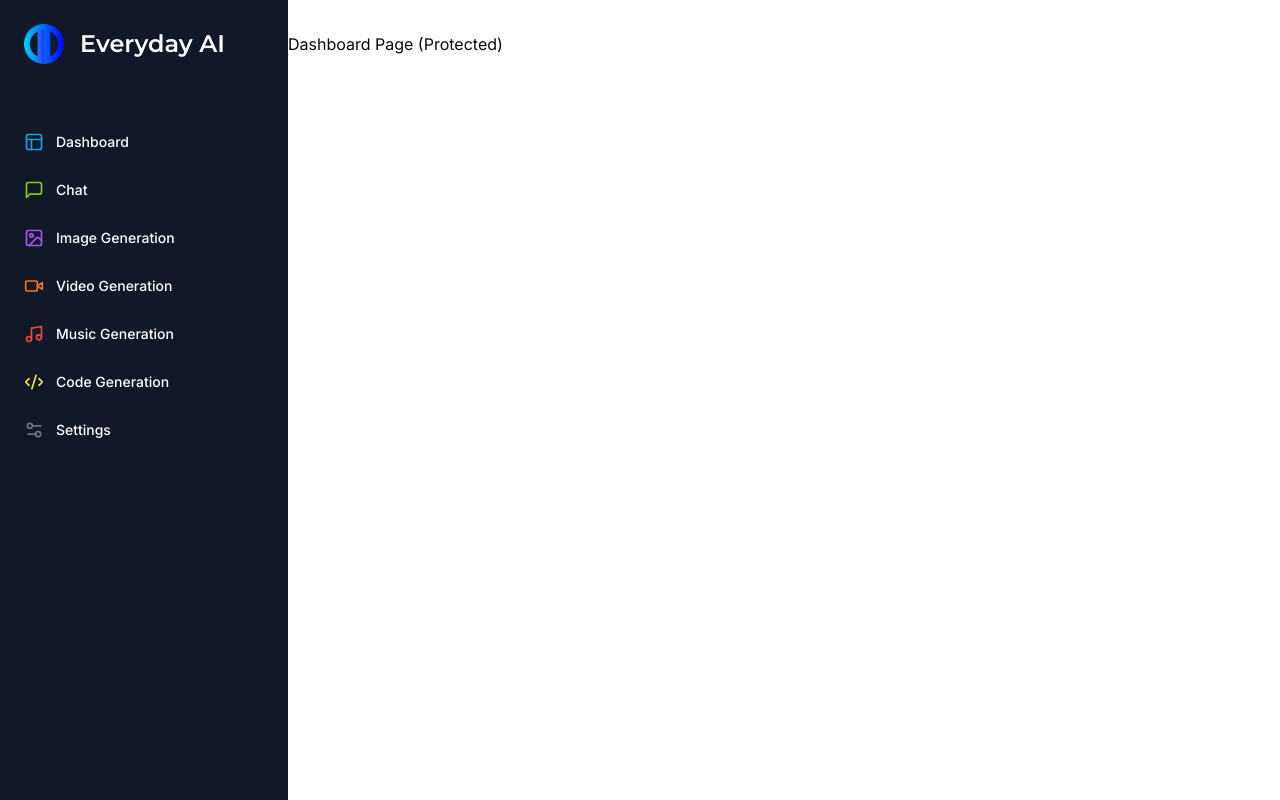
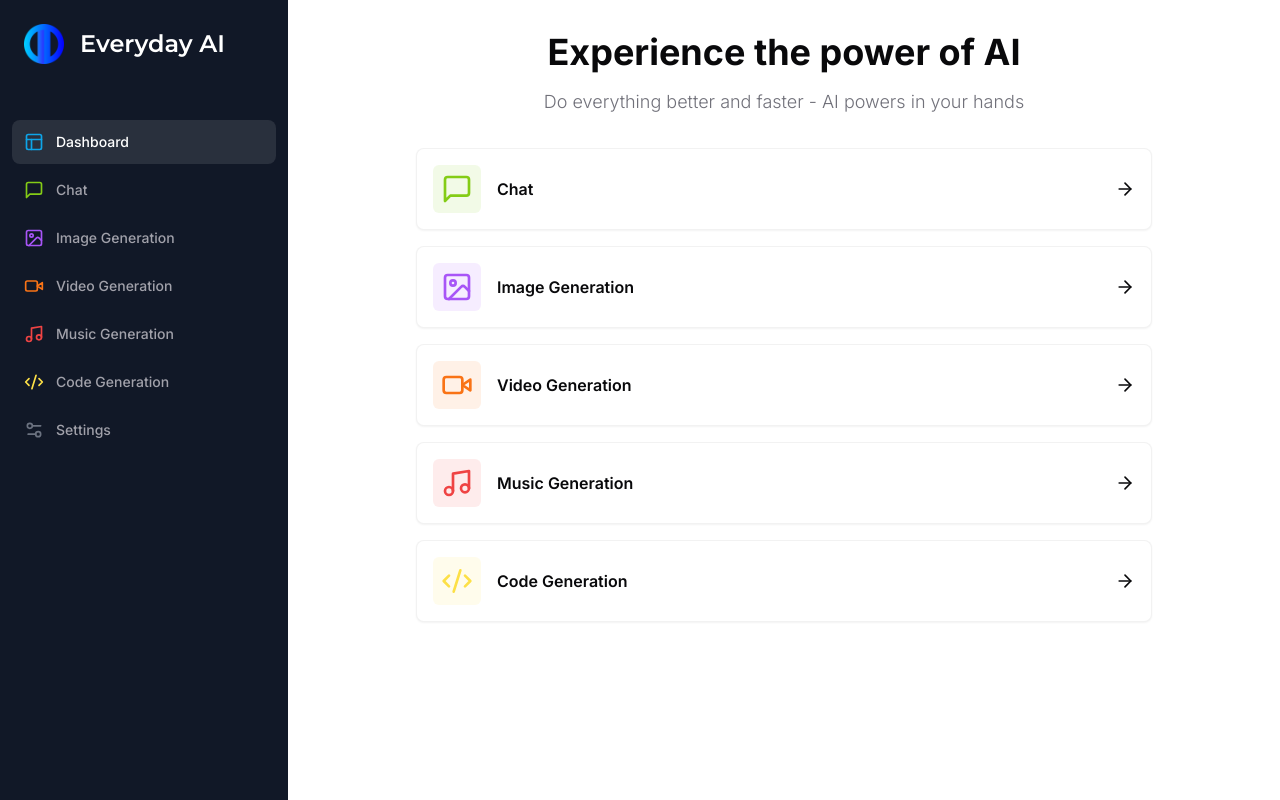
Before and after one commit to kennychowpd/everyday-ai-saas, a Next.js app: page /dashboard in a window 1280 px wide. Built offline with nearby package versions, Linux system fonts and the light colour scheme.

Commit message:
built pages boilerplates

```diff
--- /dev/null
+++ b/app/(dashboard)/(routes)/chat/page.tsx
@@ -0,0 +1,5 @@
+const ChatPage = () => {
+  return ( <div>Hello Chat</div> );
+}
+
+export default ChatPage;
--- /dev/null
+++ b/app/(dashboard)/(routes)/code-generation/page.tsx
@@ -0,0 +1,5 @@
+const CodeGenerationPage = () => {
+  return ( <div>Hello CodeGeneration</div> );
+}
+
+export default CodeGenerationPage;
--- a/app/(dashboard)/(routes)/dashboard/page.tsx
+++ b/app/(dashboard)/(routes)/dashboard/page.tsx
@@ -1,9 +1,84 @@
-import { UserButton } from '@clerk/nextjs'
+'use client'
+
+import { Card } from '@/components/ui/card'
+import { cn } from '@/lib/utils'
+
+import {
+  ArrowRight,
+  Code2,
+  ImageIcon,
+  MessageSquare,
+  Music,
+  Video,
+} from 'lucide-react'
+import { useRouter } from 'next/navigation'
 
 const DashboardPage = () => {
+  const router = useRouter()
+  const tools = [
+    {
+      label: 'Chat',
+      icon: MessageSquare,
+      href: '/chat',
+      color: 'text-lime-500',
+      bgColor: 'bg-lime-500/10',
+    },
+    {
+      label: 'Image Generation',
+      icon: ImageIcon,
+      href: '/image-generation',
+      color: 'text-purple-500',
+      bgColor: 'bg-purple-500/10',
+    },
+    {
+      label: 'Video Generation',
+      icon: Video,
+      href: '/video-generation',
+      color: 'text-orange-500',
+      bgColor: 'bg-orange-500/10',
+    },
+    {
+      label: 'Music Generation',
+      icon: Music,
+      href: '/music-generation',
+      color: 'text-red-500',
+      bgColor: 'bg-red-500/10',
+    },
+    {
+      label: 'Code Generation',
+      icon: Code2,
+      href: '/code-generation',
+      color: 'text-yellow-300',
+      bgColor: 'bg-yellow-300/10',
+    },
+  ]
+
   return (
     <div>
-      <p>Dashboard Page (Protected)</p>
+      <div className='mb-8 space-y-4'>
+        <h2 className='text-2xl md:text-4xl font-bold text-center'>
+          Experience the power of AI
+        </h2>
+        <p className='text-muted-foreground font-light text-sm md:text-lg text-center'>
+          Do everything better and faster - AI powers in your hands
+        </p>
+      </div>
+      <div className='px-4 md:px-20 lg:px-32 space-y-4'>
+        {tools.map((tool) => (
+          <Card
+            onClick={() => router.push(tool.href)}
+            key={tool.href}
+            className='p-4 border-black/5 flex items-center justify-between hover:shadow-md transition cursor-pointer'>
+            <div className='flex items-center gap-x-4'>
+              <div className={cn('p-2 w-fit rounded-md', tool.bgColor)}>
+                <tool.icon className={cn('w-8 h-8', tool.color)} />
+              </div>
+              <div className='font-semibold'>{tool.label}</div>
+            </div>
+            <ArrowRight className='w-5 h-5' />
+          </Card>
+        ))}
+      </div>
     </div>
   )
 }
--- /dev/null
+++ b/app/(dashboard)/(routes)/image-generation/page.tsx
@@ -0,0 +1,5 @@
+const ImageGenerationPage = () => {
+  return (  <div>Hello ImageGeneration</div> );
+}
+
+export default ImageGenerationPage;
--- /dev/null
+++ b/app/(dashboard)/(routes)/music-generation/page.tsx
@@ -0,0 +1,5 @@
+const MusicGenerationPage = () => {
+  return <div>Hello MusicGen</div>
+}
+
+export default MusicGenerationPage
--- /dev/null
+++ b/app/(dashboard)/(routes)/video-generation/page.tsx
@@ -0,0 +1,5 @@
+const VideoGenerationPage = () => {
+  return (  <div>Hello Video</div> );
+}
+
+export default VideoGenerationPage;
--- a/components/mobile-sidebar.tsx
+++ b/components/mobile-sidebar.tsx
@@ -2,15 +2,26 @@
 
 import { Menu } from 'lucide-react'
 import { Button } from './ui/button'
+import { Sheet, SheetContent, SheetTrigger } from './ui/sheet'
+import Sidebar from './sidebar'
 
 const MobileSidebar = () => {
   return (
+    <Sheet>
+      <SheetTrigger>
         <Button
           variant='ghost'
           size='icon'
           className='md:hidden'>
           <Menu />
         </Button>
+      </SheetTrigger>
+      <SheetContent
+        side='left'
+        className='p-0'>
+        <Sidebar />
+      </SheetContent>
+    </Sheet>
   )
 }
 
--- a/components/sidebar.tsx
+++ b/components/sidebar.tsx
@@ -2,8 +2,10 @@
 
 import Image from 'next/image'
 import Link from 'next/link'
+import { Montserrat } from 'next/font/google'
+import {usePathname} from 'next/navigation'
+import { useEffect, useState } from 'react'
 
-import { Montserrat } from 'next/font/google'
 import { cn } from '@/lib/utils'
 import {
   Code2,
@@ -36,25 +38,25 @@
   {
     label: 'Image Generation',
     icon: ImageIcon,
-    href: '/image',
+    href: '/image-generation',
     color: 'text-purple-500',
   },
   {
     label: 'Video Generation',
     icon: Video,
-    href: '/video',
+    href: '/video-generation',
     color: 'text-orange-500',
   },
   {
     label: 'Music Generation',
     icon: Music,
-    href: '/music',
+    href: '/music-generation',
     color: 'text-red-500',
   },
   {
     label: 'Code Generation',
     icon: Code2,
-    href: '/code',
+    href: '/code-generation',
     color: 'text-yellow-300',
   },
   {
@@ -66,6 +68,17 @@
 ]
 
 const Sidebar = () => {
+  const [isMounted, setIsMounted] = useState(false)
+  const pathname = usePathname()
+
+  useEffect(() => {
+    setIsMounted(true)
+  }, [])
+
+  if (!isMounted) {
+    return null
+  }
+
   return (
     <div className='space-y-4 py-4 flex flex-col h-full bg-gray-900 text-white'>
       <div className='px-3 py-2 flex-1'>
@@ -88,13 +101,13 @@
             <Link
               href={route.href}
               key={route.href}
-              className='text-sm group flex p-3 w-full justify-start font-medium cursor-pointer hover:text-white hover:bg-white/10 rounded-lg transition'>
+              className={cn('text-sm group flex p-3 w-full justify-start font-medium cursor-pointer hover:text-white hover:bg-white/10 rounded-lg transition', pathname === route.href ? 'text-white bg-white/10': 'text-zinc-400')}>
               <div className='flex flex-1 items-center'>
                 <route.icon className={cn('h-5 w-5 mr-3', route.color)} />
                 {route.label}
               </div>
             </Link>
-          ))}
+              ))}
         </div>
       </div>
     </div>
--- /dev/null
+++ b/components/ui/card.tsx
@@ -0,0 +1,79 @@
+import * as React from "react"
+
+import { cn } from "@/lib/utils"
+
+const Card = React.forwardRef<
+  HTMLDivElement,
+  React.HTMLAttributes<HTMLDivElement>
+>(({ className, ...props }, ref) => (
+  <div
+    ref={ref}
+    className={cn(
+      "rounded-lg border bg-card text-card-foreground shadow-sm",
+      className
+    )}
+    {...props}
+  />
+))
+Card.displayName = "Card"
+
+const CardHeader = React.forwardRef<
+  HTMLDivElement,
+  React.HTMLAttributes<HTMLDivElement>
+>(({ className, ...props }, ref) => (
+  <div
+    ref={ref}
+    className={cn("flex flex-col space-y-1.5 p-6", className)}
+    {...props}
+  />
+))
+CardHeader.displayName = "CardHeader"
+
+const CardTitle = React.forwardRef<
+  HTMLParagraphElement,
+  React.HTMLAttributes<HTMLHeadingElement>
+>(({ className, ...props }, ref) => (
+  <h3
+    ref={ref}
+    className={cn(
+      "text-2xl font-semibold leading-none tracking-tight",
+      className
+    )}
+    {...props}
+  />
+))
+CardTitle.displayName = "CardTitle"
+
+const CardDescription = React.forwardRef<
+  HTMLParagraphElement,
+  React.HTMLAttributes<HTMLParagraphElement>
+>(({ className, ...props }, ref) => (
+  <p
+    ref={ref}
+    className={cn("text-sm text-muted-foreground", className)}
+    {...props}
+  />
+))
+CardDescription.displayName = "CardDescription"
+
+const CardContent = React.forwardRef<
+  HTMLDivElement,
+  React.HTMLAttributes<HTMLDivElement>
+>(({ className, ...props }, ref) => (
+  <div ref={ref} className={cn("p-6 pt-0", className)} {...props} />
+))
+CardContent.displayName = "CardContent"
+
+const CardFooter = React.forwardRef<
+  HTMLDivElement,
+  React.HTMLAttributes<HTMLDivElement>
+>(({ className, ...props }, ref) => (
+  <div
+    ref={ref}
+    className={cn(" flex items-center p-6 pt-0", className)}
+    {...props}
+  />
+))
+CardFooter.displayName = "CardFooter"
+
+export { Card, CardHeader, CardFooter, CardTitle, CardDescription, CardContent }
```
Lines whose indentation alone changed are shown as unchanged.
